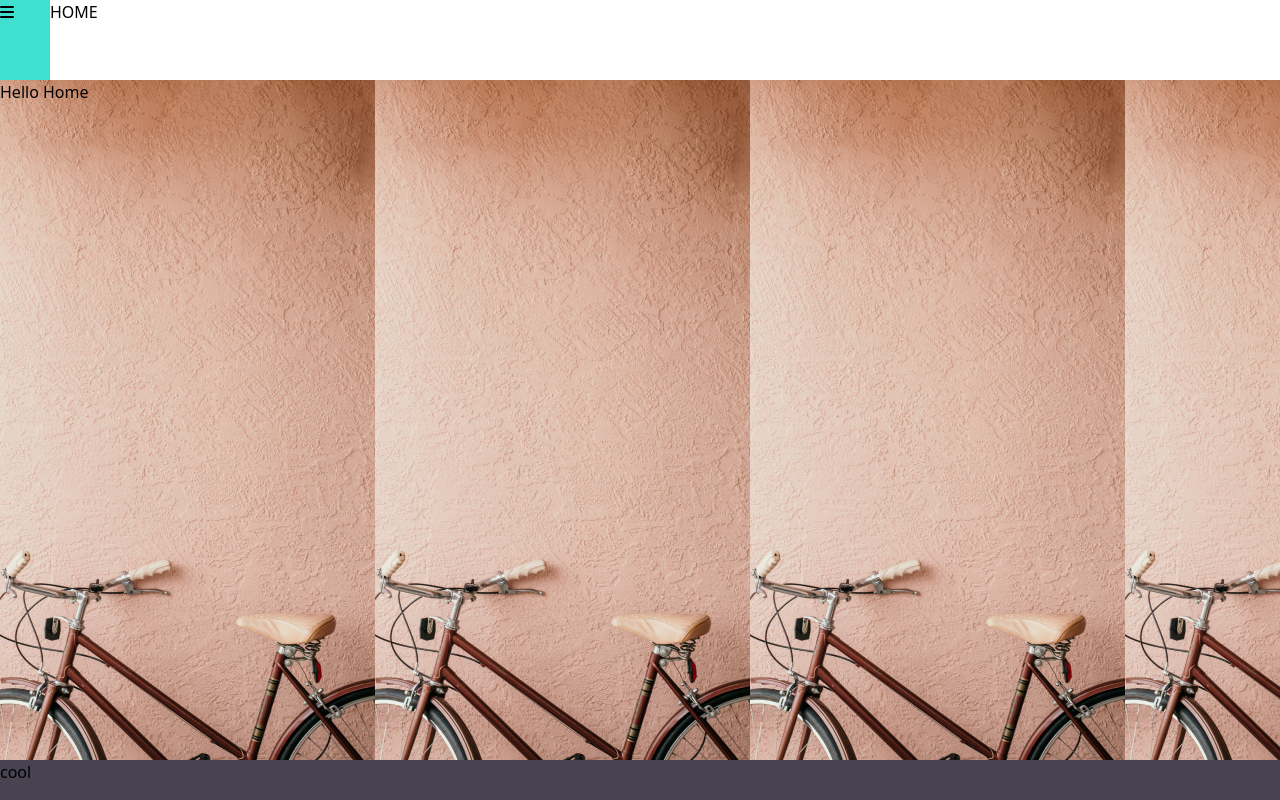
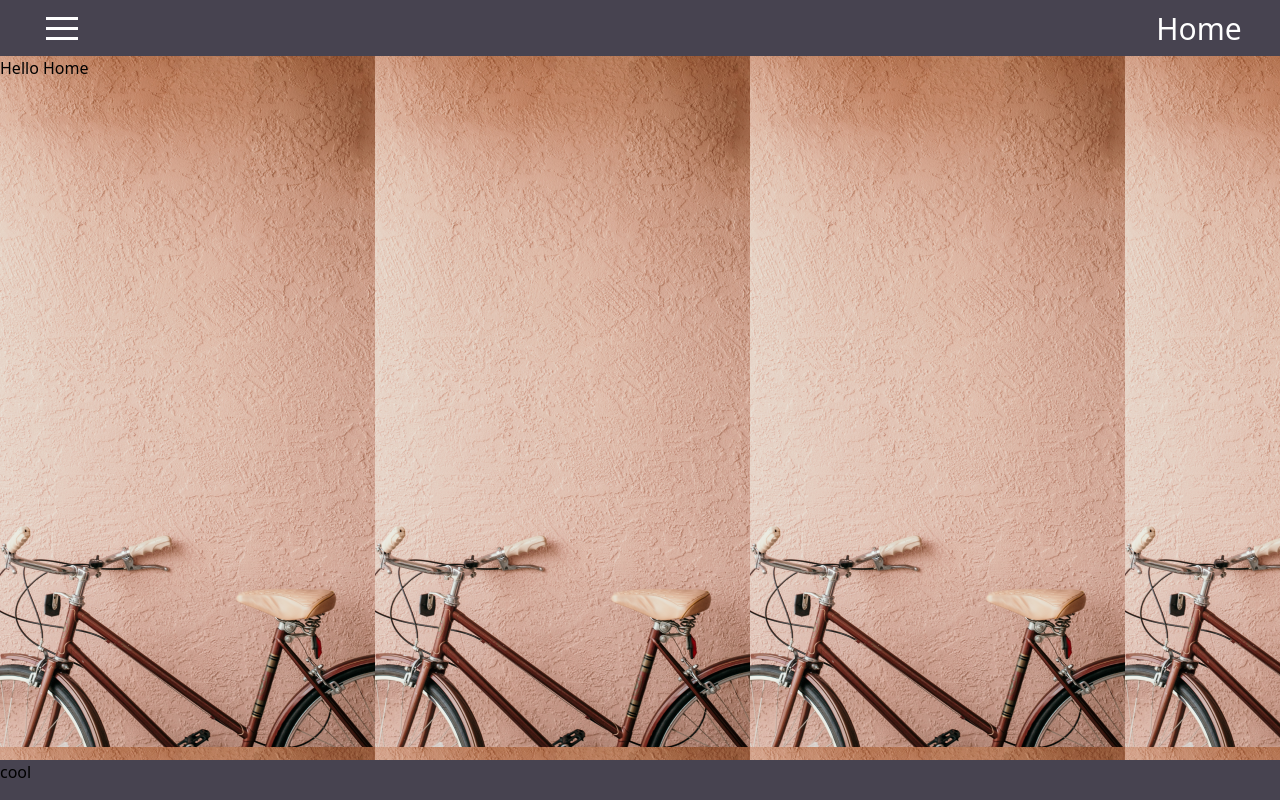
Before and after one commit to teasmade/nts-js-202103-p2-bicloo, a React (Create React App) app: page / in a window 1280 px wide. Built offline with nearby package versions, Linux system fonts and the light colour scheme.

Commit message:
menu working properly, change page title

```diff
--- a/package.json
+++ b/package.json
@@ -1,7 +1,6 @@
 {
   "name": "react-eslint-prettier-husky-boilerplate",
   "version": "1.0.0",
-
   "private": false,
   "dependencies": {
     "@craco/craco": "^6.1.1",
@@ -9,6 +8,7 @@
     "@testing-library/react": "^11.2.6",
     "@testing-library/user-event": "^12.8.3",
     "axios": "^0.21.1",
+    "hamburger-react": "^2.4.0",
     "leaflet": "^1.7.1",
     "react": "^17.0.2",
     "react-dom": "^17.0.2",
--- a/src/components/menu/Menu.css
+++ b/src/components/menu/Menu.css
@@ -1,3 +1,14 @@
+header {
+  display: flex;
+  height: 7vh;
+  padding: 0 3vw;
+  justify-content: space-between;
+  align-items: center;
+  background-color: #474350;
+  color: white;
+  font-size: 30px;
+}
+
 ul {
   display: flex;
   justify-content: space-between;
@@ -7,24 +18,12 @@ nav{
   height: 100%;
 }
 
-header {
-  display: flex;
-  height: 10vh;
-}
-
-.burgerMenu {
-  width:50px;
-  height:100%;
-  background-color: turquoise;
-}
-
-
 #movingMenu {
   width: 100vw;
   height: 50vh;
   position: absolute;
   background-color: #474350;
-  transition: transform 1s ease-in;
+  transition: transform 0.5s ease-in-out;
 }
 
 #movingMenu ul {
@@ -36,7 +35,7 @@ header {
 }
 
 li {
-  font-size: 36px;
+  font-size: 30px;
   color: white;
 }
 
--- a/src/components/menu/Menu.jsx
+++ b/src/components/menu/Menu.jsx
@@ -4,39 +4,45 @@
 import React, { useState } from 'react';
 import { Link } from 'react-router-dom';
 import './Menu.css';
+import Hamburger from 'hamburger-react';
 
 export default function Menu() {
   const [showMenu, setShowMenu] = useState(false);
+  const [menuTitle, setMenuTitle] = useState('Home');
 
-  const handleMenuClick = () => {
+  const handleMenuClick = (itemTitle) => {
+    if (itemTitle) {
+      setMenuTitle(itemTitle);
+    }
     setShowMenu(!showMenu);
   };
+
+  const menuItems = [
+    { title: 'Home', link: '/', key: 1 },
+    { title: 'Login', link: '/login', key: 2 },
+    { title: 'Map', link: '/map', key: 3 },
+    { title: 'Profile', link: '/profile', key: 4 },
+    { title: 'Shop', link: '/shop', key: 5 },
+  ];
   return (
     <div>
       <header>
-        <div className="burgerMenu menu-btn" onClick={handleMenuClick}>
-          <i className="fas fa-bars" />
-        </div>
-        <h1>HOME</h1>
+        <Hamburger toggle={() => handleMenuClick(false)} toggled={showMenu} />
+        <h1>{menuTitle}</h1>
       </header>
       <div id="movingMenu" className={showMenu ? 'show' : 'noShow'}>
         <nav>
           <ul>
-            <li>
-              <Link to="/">Home</Link>
-            </li>
-            <li>
-              <Link to="/login">Login</Link>
-            </li>
-            <li>
-              <Link to="/map">Map</Link>
-            </li>
-            <li>
-              <Link to="/profile">Profile</Link>
-            </li>
-            <li>
-              <Link to="/shop">Shop</Link>
-            </li>
+            {menuItems.map((item) => (
+              <li key={item.key}>
+                <Link
+                  onClick={() => handleMenuClick(item.title)}
+                  to={item.link}
+                >
+                  {item.title}
+                </Link>
+              </li>
+            ))}
           </ul>
         </nav>
       </div>
--- a/src/style/App.css
+++ b/src/style/App.css
@@ -1,7 +1,6 @@
 .mainSection {
   width: 100vw;
-  height: 85vh;
-  background-color: rgb(95, 15, 15);
+  height: 88vh;
   background-image: url("../assets/background.png");
 }
 
```
